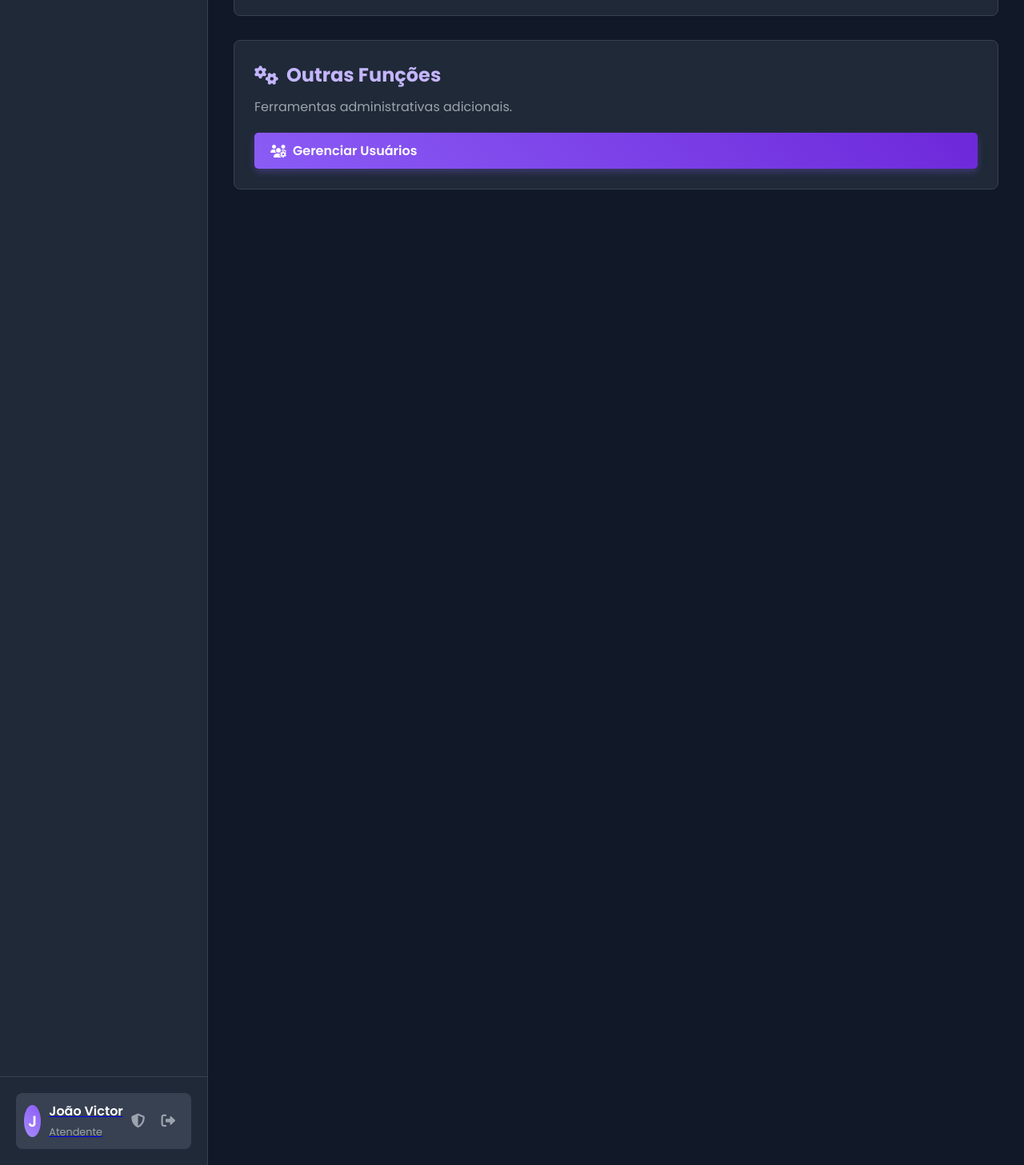
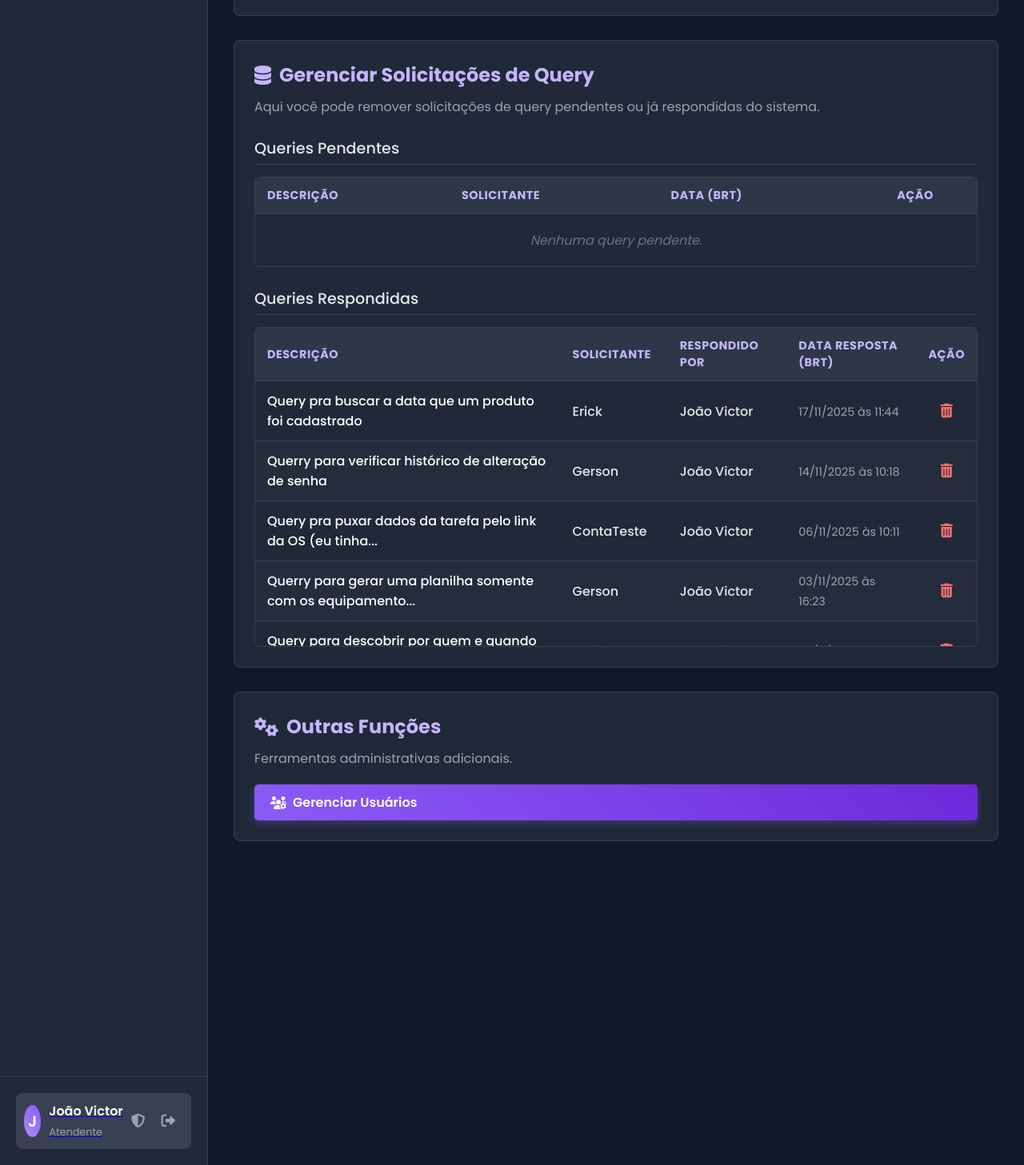
Before and after one commit to Jaum-Pimentel/Sistema-Suporte, a Flask app: page /admin in a window 1280 px wide. Shown: the part 1143-2600 px from the top of the page at 80% size. Run offline with Flask 3, Linux system fonts and the light colour scheme; a user stored in the database is signed in; some libraries are stand-ins or nearby versions.

Commit message:
Opcao de amin remover querys

```diff
--- a/app.py
+++ b/app.py
@@ -1879,27 +1879,37 @@ def registrar_evento(event_type_id):
 
 @app.route('/admin')
 @login_required
-@admin_required # Protege a rota
+@admin_required
 def admin_dashboard():
     """Página principal do painel admin."""
-
-    # --- CORREÇÃO APLICADA AQUI ---
-    # 1. Instancia o formulário de exportação
     export_form = EventExportForm()
-    # --- FIM DA CORREÇÃO ---
-
-    # Busca todos os logs de eventos para a tabela de remoção
+
+    # --- Busca de Logs de Eventos (Existente) ---
     all_logs = EventLog.query.options(
         joinedload(EventLog.user),
         joinedload(EventLog.event_type)
     ).order_by(EventLog.timestamp.desc()).all()
 
-    # --- CORREÇÃO APLICADA AQUI ---
-    # 2. Passa o 'export_form' para o template
+    # ============================================
+    # === ADIÇÃO: Busca Queries Pendentes ===
+    pending_queries = QueryRequest.query.options(
+        joinedload(QueryRequest.requester) # Carrega dados do solicitante
+    ).filter_by(status='Pendente').order_by(QueryRequest.created_at.desc()).all()
+
+    # === ADIÇÃO: Busca Queries Respondidas ===
+    answered_queries = QueryRequest.query.options(
+        joinedload(QueryRequest.requester), # Carrega solicitante
+        joinedload(QueryRequest.responder)  # Carrega quem respondeu
+    ).filter_by(status='Respondida').order_by(QueryRequest.answered_at.desc()).all()
+    # ============================================
+
     return render_template('admin.html',
                            title="Painel Admin",
                            all_logs=all_logs,
-                           export_form=export_form)
+                           export_form=export_form,
+                           pending_queries=pending_queries,   # <-- Passa para o template
+                           answered_queries=answered_queries  # <-- Passa para o template
+                          )
 
 @app.route('/admin/event/delete/<int:log_id>', methods=['POST'])
 @login_required
@@ -2206,6 +2216,31 @@ def admin_editar_usuario(user_id):
                            form=form,
                            user=user)
 
+# --- NOVA ROTA DE ADMIN PARA DELETAR QUERIES ---
+@app.route('/admin/query/delete/<int:query_id>', methods=['POST'])
+@login_required
+@admin_required
+def admin_delete_query(query_id):
+    """Rota de admin para deletar uma solicitação de query."""
+
+    # Busca a query pelo ID
+    query_to_delete = db.session.get(QueryRequest, query_id)
+
+    if not query_to_delete:
+        flash("Solicitação de query não encontrada.", "danger")
+        return redirect(url_for('admin_dashboard'))
+
+    try:
+        # Deleta a query do banco de dados
+        db.session.delete(query_to_delete)
+        db.session.commit()
+        flash("Solicitação de query removida com sucesso.", "success")
+    except Exception as e:
+        db.session.rollback()
+        flash(f"Erro ao remover a solicitação de query: {e}", "danger")
+
+    return redirect(url_for('admin_dashboard'))
+# --- FIM DA NOVA ROTA ---
 # ... (Mantenha suas outras rotas de admin: /admin, /admin/event/delete, /admin/fila/pular, /admin/exportar-eventos) ...
 # ------------------- 5. BLOCO DE EXECUÇÃO -------------------
 if __name__ == '__main__':
--- a/templates/admin.html
+++ b/templates/admin.html
@@ -3,6 +3,7 @@
 {% block title %}{{ title }}{% endblock %}
 
 {% block head_extra %}
+<!-- Adiciona Font Awesome (se não estiver no base.html) -->
 <link rel="stylesheet" href="https://cdnjs.cloudflare.com/ajax/libs/font-awesome/6.2.0/css/all.min.css">
 {% endblock %}
 
@@ -15,7 +16,9 @@
 
     {% include 'includes/_flash_messages.html' %} {# Inclui seus flashes #}
 
+    <!-- Grid para Ações Rápidas -->
     <div class="admin-grid">
+        <!-- Seção 1: Pular Fila -->
         <div class="admin-section">
             <h2><i class="fa-solid fa-phone-volume"></i> Gerenciar Fila Telefônica</h2>
             <p>Força a fila a avançar para o próximo atendente e envia a notificação.</p>
@@ -26,11 +29,14 @@
             </form>
         </div>
 
+        <!-- Seção 2: Exportar Eventos -->
         <div class="admin-section">
             <h2><i class="fa-solid fa-file-excel"></i> Exportar Log de Eventos</h2>
             <p>Selecione um período para exportar o log detalhado e o resumo de totais.</p>
+            <!-- Formulário de Exportação (requer 'export_form' da rota) -->
             <form method="POST" action="{{ url_for('exportar_eventos_log') }}" class="export-form">
-                {{ export_form.hidden_tag() }} <div class="form-row">
+                {{ export_form.hidden_tag() }} <!-- CSRF Token -->
+                <div class="form-row">
                     <div class="form-group">
                         {{ export_form.start_date.label(class="form-label") }}
                         {{ export_form.start_date(class="form-control") }}
@@ -44,6 +50,9 @@
             </form>
         </div>
     </div>
+    <!-- Fim do Grid -->
+
+    <!-- Seção 3: Gerenciar Log de Eventos Recentes -->
     <div class="admin-section" style="margin-top: 30px;">
         <h2><i class="fa-solid fa-history"></i> Gerenciar Log de Eventos Recentes</h2>
         <p>Aqui você pode remover os últimos registros de eventos incorretos.</p>
@@ -82,6 +91,90 @@
         </div>
     </div>
 
+    <!-- ===================================== -->
+    <!-- == NOVA SEÇÃO PARA GERENCIAR QUERIES == -->
+    <!-- ===================================== -->
+    <div class="admin-section" style="margin-top: 30px;">
+        <h2><i class="fa-solid fa-database"></i> Gerenciar Solicitações de Query</h2>
+        <p>Aqui você pode remover solicitações de query pendentes ou já respondidas do sistema.</p>
+
+        <!-- Sub-seção para Queries Pendentes -->
+        <h3 class="admin-subsection-title">Queries Pendentes</h3>
+        <div class="log-table-container" style="max-height: 400px; overflow-y: auto; margin-top: 15px;">
+            <table class="log-table">
+                <thead>
+                    <tr>
+                        <th>Descrição</th>
+                        <th>Solicitante</th>
+                        <th>Data (BRT)</th>
+                        <th style="text-align: center;">Ação</th>
+                    </tr>
+                </thead>
+                <tbody>
+                    {% for query in pending_queries %}
+                    <tr>
+                        <td><span class="log-event">{{ query.description|truncate(80, True) }}</span></td>
+                        <td><span class="log-user">{{ query.requester.name if query.requester else 'N/A' }}</span></td>
+                        <td><span class="log-time">{{ query.created_at | brt }}</span></td>
+                        <td style="text-align: center;">
+                            <form method="POST" action="{{ url_for('admin_delete_query', query_id=query.id) }}" onsubmit="return confirm('Tem certeza que deseja apagar esta query PENDENTE?');" style="margin: 0;">
+                                <button type="submit" class="delete-btn-admin" title="Apagar Query">
+                                    <i class="fa-solid fa-trash-can"></i>
+                                </button>
+                            </form>
+                        </td>
+                    </tr>
+                    {% else %}
+                    <tr>
+                        <td colspan="4" style="text-align: center; padding: 20px; font-style: italic; color: #6b7280;">Nenhuma query pendente.</td>
+                    </tr>
+                    {% endfor %}
+                </tbody>
+            </table>
+        </div>
+
+        <!-- Sub-seção para Queries Respondidas -->
+        <h3 class="admin-subsection-title" style="margin-top: 25px;">Queries Respondidas</h3>
+        <div class="log-table-container" style="max-height: 400px; overflow-y: auto; margin-top: 15px;">
+            <table class="log-table">
+                <thead>
+                    <tr>
+                        <th>Descrição</th>
+                        <th>Solicitante</th>
+                        <th>Respondido por</th>
+                        <th>Data Resposta (BRT)</th>
+                        <th style="text-align: center;">Ação</th>
+                    </tr>
+                </thead>
+                <tbody>
+                    {% for query in answered_queries %}
+                    <tr>
+                        <td><span class="log-event">{{ query.description|truncate(60, True) }}</span></td>
+                        <td><span class="log-user">{{ query.requester.name if query.requester else 'N/A' }}</span></td>
+                        <td><span class="log-user">{{ query.responder.name if query.responder else 'N/A' }}</span></td>
+                        <td><span class="log-time">{{ query.answered_at | brt if query.answered_at else 'N/A' }}</span></td>
+                        <td style="text-align: center;">
+                            <form method="POST" action="{{ url_for('admin_delete_query', query_id=query.id) }}" onsubmit="return confirm('Tem certeza que deseja apagar esta query RESPONDIDA?');" style="margin: 0;">
+                                <button type="submit" class="delete-btn-admin" title="Apagar Query">
+                                    <i class="fa-solid fa-trash-can"></i>
+                                </button>
+                            </form>
+                        </td>
+                    </tr>
+                    {% else %}
+                    <tr>
+                        <td colspan="5" style="text-align: center; padding: 20px; font-style: italic; color: #6b7280;">Nenhuma query respondida.</td>
+                    </tr>
+                    {% endfor %}
+                </tbody>
+            </table>
+        </div>
+    </div>
+    <!-- ===================================== -->
+    <!-- == FIM DA SEÇÃO DE QUERIES == -->
+    <!-- ===================================== -->
+
+    <!-- Seção 4: Outras Funções (Atualizada) -->
     <div class="admin-section" style="margin-top: 30px;">
         <h2><i class="fa-solid fa-cogs"></i> Outras Funções</h2>
         <p>Ferramentas administrativas adicionais.</p>
@@ -89,10 +182,13 @@
         <a href="{{ url_for('admin_listar_usuarios') }}" class="btn btn-primary" style="margin-right: 10px;">
             <i class="fa-solid fa-users-cog"></i> Gerenciar Usuários
         </a>
-        </div>
+    </div>
 
 </div>
 
+<!-- ============================================= -->
+<!-- == CSS COMPLETO E ATUALIZADO PARA ESTA PÁGINA == -->
+<!-- ============================================= -->
 <style>
     /* Estilos Gerais da Seção Admin */
     .admin-section {
@@ -222,12 +318,12 @@
         box-shadow: 0 6px 15px rgba(16, 185, 129, 0.4);
     }
 
-    /* === ESTILO ADICIONADO: Botão Gerenciar Usuários (Roxo) === */
+    /* Botão Gerenciar Usuários (Roxo) */
     .btn-primary {
         padding: 10px 20px; border: none; border-radius: 5px;
         background-image: linear-gradient(45deg, #8b5cf6, #6d28d9);
         color: #fff; font-size: 1em; font-weight: 600;
-        cursor: pointer; text-decoration: none; /* Garante que <a> pareça botão */
+        cursor: pointer; text-decoration: none;
         transition: all 0.3s ease;
         box-shadow: 0 4px 10px rgba(139, 92, 246, 0.3);
         display: inline-flex; align-items: center; gap: 8px;
@@ -235,6 +331,17 @@
     .btn-primary:hover {
         transform: translateY(-2px);
         box-shadow: 0 6px 15px rgba(139, 92, 246, 0.4);
+    }
+
+    /* === ESTILO ADICIONADO: Subtítulos H3 === */
+    .admin-subsection-title {
+        color: #e5e7eb; /* Branco suave */
+        font-size: 1.2em;
+        font-weight: 500;
+        margin-top: 25px; /* Espaço acima */
+        margin-bottom: 10px; /* Espaço abaixo */
+        padding-bottom: 5px;
+        border-bottom: 1px solid #374151; /* Linha sutil */
     }
 
     /* Responsividade */
```
Also changed, not shown: instance/site.db.
